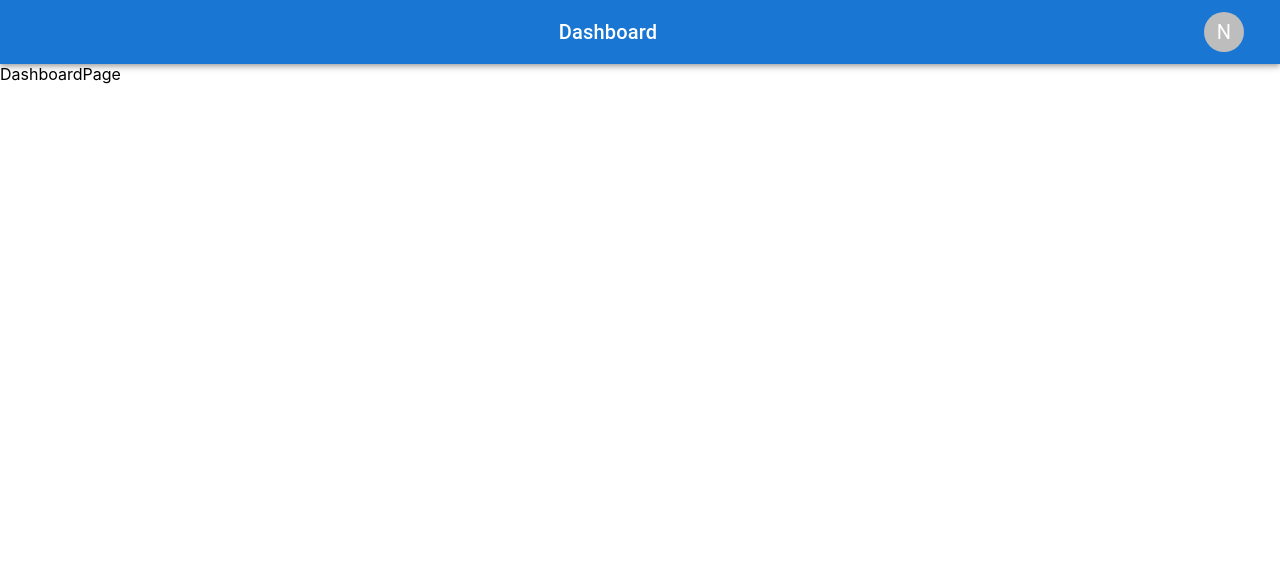
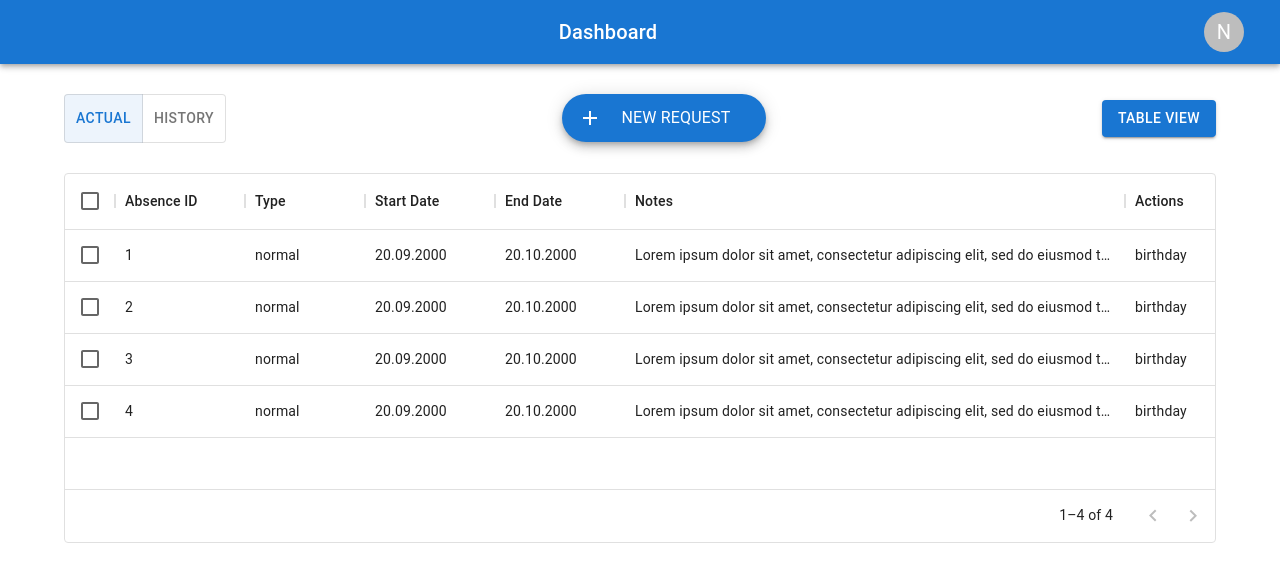
Before and after one commit to shevchenko-andrey/vacations-tracking-app, a React (Create React App) app: page /dushboard in a window 1280 px wide. Shown: the top 582 px of the page. Built offline with nearby package versions, Linux system fonts and the light colour scheme; sample sign-in values are in the browser's storage.

Commit message:
added dushboard page, filter-change-view btn, and teble view

```diff
--- a/package.json
+++ b/package.json
@@ -8,6 +8,7 @@
     "@emotion/styled": "^11.10.5",
     "@mui/icons-material": "^5.10.16",
     "@mui/material": "^5.10.16",
+    "@mui/x-data-grid": "^5.17.14",
     "@testing-library/jest-dom": "^5.16.5",
     "@testing-library/react": "^13.4.0",
     "@testing-library/user-event": "^13.5.0",
--- a/src/screens/dashboard/index.jsx
+++ /dev/null
@@ -1,9 +0,0 @@
-import { Layout } from '../../shared/Layout';
-
-export default function DashboardPage() {
-  return (
-    <Layout title="Dashboard">
-      <div>DashboardPage</div>
-    </Layout>
-  );
-}
--- /dev/null
+++ b/src/screens/dashboard/index.tsx
@@ -0,0 +1,159 @@
+import React, { useState } from 'react';
+import AddIcon from '@mui/icons-material/Add';
+import {
+  DataGrid,
+  GridColDef,
+  GridValueGetterParams,
+  GridValidRowModel,
+} from '@mui/x-data-grid';
+import { Layout } from '../../shared/Layout';
+import {
+  ToggleButton,
+  ToggleButtonGroup,
+  Box,
+  Fab,
+  Typography,
+  Button,
+} from '@mui/material';
+import { IRequest } from '../../models/request.models';
+
+// Mock data
+const columns: GridColDef<GridValidRowModel, string, string>[] = [
+  { field: 'id', headerName: 'Absence ID', width: 130 },
+  { field: 'type', headerName: 'Type', width: 120 },
+  { field: 'startDate', headerName: 'Start Date', width: 130 },
+  { field: 'endDate', headerName: 'End Date', width: 130 },
+  {
+    field: 'notes',
+    headerName: 'Notes',
+    width: 500,
+  },
+  {
+    field: 'actions',
+    headerName: 'Actions',
+    width: 130,
+  },
+];
+
+const rows: IRequest[] = [
+  {
+    id: 1,
+    type: 'normal',
+    startDate: '20.09.2000',
+    endDate: '20.10.2000',
+    notes: `Lorem ipsum dolor
+     sit amet, consectetur
+      adipiscing elit, sed
+       do eiusmod tempor
+        incididunt`,
+    actions: 'birthday',
+  },
+  {
+    id: 2,
+    type: 'normal',
+    startDate: '20.09.2000',
+    endDate: '20.10.2000',
+    notes: `Lorem ipsum dolor
+     sit amet, consectetur
+      adipiscing elit, sed
+       do eiusmod tempor
+        incididunt`,
+    actions: 'birthday',
+  },
+  {
+    id: 3,
+    type: 'normal',
+    startDate: '20.09.2000',
+    endDate: '20.10.2000',
+    notes: `Lorem ipsum dolor
+     sit amet, consectetur
+      adipiscing elit, sed
+       do eiusmod tempor
+        incididunt`,
+    actions: 'birthday',
+  },
+  {
+    id: 4,
+    type: 'normal',
+    startDate: '20.09.2000',
+    endDate: '20.10.2000',
+    notes: `Lorem ipsum dolor
+     sit amet, consectetur
+      adipiscing elit, sed
+       do eiusmod tempor
+        incididunt`,
+    actions: 'birthday',
+  },
+];
+
+export default function DashboardPage() {
+  const [filter, setFilter] = useState('actual');
+  const [selectedView, setSelectedView] = useState('table view');
+
+  const handleTogleFilter = (
+    event: React.MouseEvent<HTMLElement>,
+    filter: string
+  ) => {
+    setFilter(filter);
+  };
+
+  const handleChangeView = () => {
+    selectedView === 'table view'
+      ? setSelectedView('calendar view')
+      : setSelectedView('table view');
+  };
+
+  return (
+    <Layout title="Dashboard">
+      <Box component="section" pt="30px" pb="30px">
+        <Box
+          display={'flex'}
+          justifyContent={'space-between'}
+          alignItems="center"
+        >
+          <Box maxWidth={'400px'}>
+            <ToggleButtonGroup
+              fullWidth
+              color="primary"
+              value={filter}
+              exclusive
+              onChange={handleTogleFilter}
+              aria-label="Platform"
+            >
+              <ToggleButton fullWidth value="actual">
+                Actual
+              </ToggleButton>
+              <ToggleButton fullWidth value="history">
+                History
+              </ToggleButton>
+            </ToggleButtonGroup>
+          </Box>
+          <Box>
+            <Fab color="primary" variant="extended" aria-label="add">
+              <AddIcon />
+              <Box pr="20px" pl="20px">
+                <Typography>New request</Typography>
+              </Box>
+            </Fab>
+          </Box>
+          <Box>
+            <Button variant="contained" onClick={handleChangeView}>
+              {selectedView}
+            </Button>
+          </Box>
+        </Box>
+        <Box overflow="auto" pt="30px" height="400px" width="100%">
+          {selectedView === 'table view' ? (
+            <DataGrid
+              rows={rows}
+              columns={columns}
+              pageSize={5}
+              rowsPerPageOptions={[5]}
+              checkboxSelection
+            />
+          ) : null}
+        </Box>
+      </Box>
+    </Layout>
+  );
+}
--- a/src/shared/Layout.tsx
+++ b/src/shared/Layout.tsx
@@ -1,5 +1,6 @@
 import { Header } from './Header';
 import { useUserContext } from '../contexts/UserContext';
+import { Container } from '@mui/material';
 
 interface ILayoutProps {
   title: string;
@@ -18,7 +19,7 @@ export const Layout = ({ title, children }: ILayoutProps) => {
         title={title}
       />
 
-      <main>{children}</main>
+      <Container component="main">{children}</Container>
     </>
   );
 };
```
Also changed, not shown: src/models/request.models.ts (added, +8 -0 lines), 1 other file (tests, documents, lock files or other folders).
